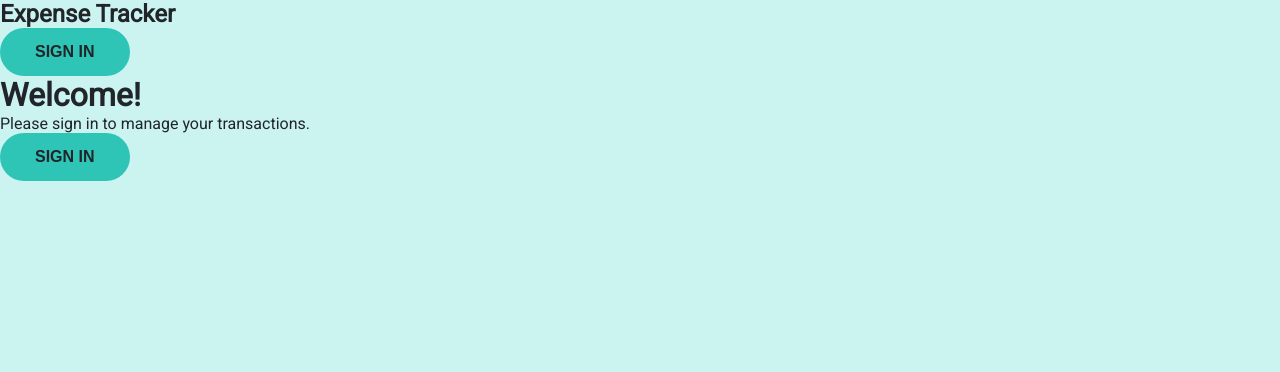
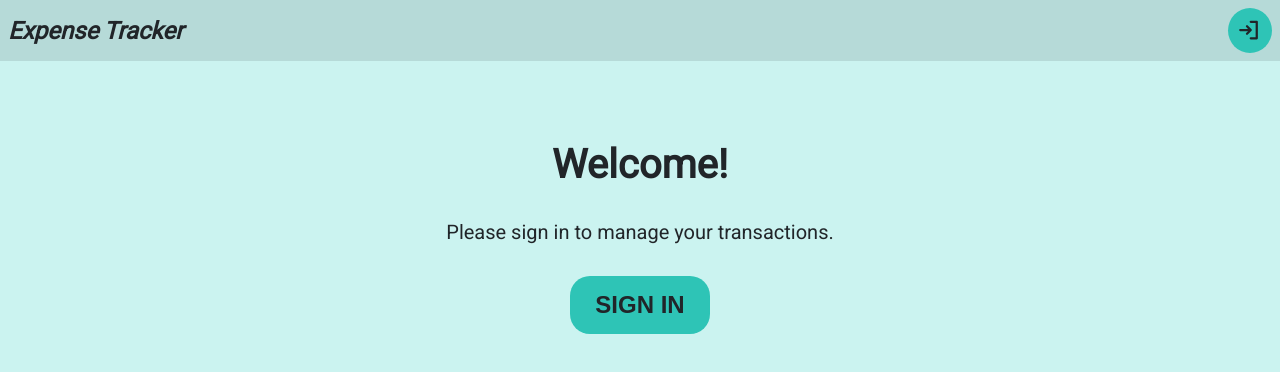
Before and after one commit to Dimterion/expense-tracker, a Next.js app: page / in a window 1280 px wide. Shown: the top 372 px of the page. Built offline with nearby package versions, Linux system fonts and the light colour scheme; no server answers.

Commit message:
add styling to header & guest component

```diff
--- a/app/globals.css
+++ b/app/globals.css
@@ -17,14 +17,57 @@ body {
   color: var(--secondary);
 }
 
+/* Header */
+
+nav {
+  display: flex;
+  justify-content: space-between;
+  align-items: center;
+  padding: 0.5rem;
+  background-color: rgba(0, 0, 0, 0.1);
+}
+
+h2 {
+  font-style: italic;
+}
+
 .btn {
-  padding: 15px 35px;
   border: none;
-  border-radius: 25px;
   background-color: var(--tertiary);
   color: var(--secondary);
-  font-size: 1rem;
+  cursor: pointer;
+}
+
+.btn:hover {
+  opacity: 0.9;
+}
+
+.btn-nav {
+  padding: 10px 10px 5px;
+  border-radius: 50%;
+  font-size: 1.5rem;
+}
+
+/* Guest component */
+
+.guest-section {
+  margin-top: 5rem;
+  text-align: center;
+}
+
+h1 {
+  font-size: 2.5rem;
+}
+
+.guest-paragraph {
+  margin: 2rem;
+  font-size: 1.25rem;
+}
+
+.btn-guest {
+  padding: 15px 25px;
+  border-radius: 20px;
+  font-size: 1.5rem;
   font-weight: bold;
   text-transform: uppercase;
-  cursor: pointer;
 }
--- a/components/Guest.tsx
+++ b/components/Guest.tsx
@@ -2,13 +2,15 @@ import { SignInButton } from "@clerk/nextjs";
 
 const Guest = () => {
   return (
-    <div>
+    <section className="guest-section">
       <h1>Welcome!</h1>
-      <p>Please sign in to manage your transactions.</p>
+      <p className="guest-paragraph">
+        Please sign in to manage your transactions.
+      </p>
       <SignInButton>
-        <button className="btn">Sign In</button>
+        <button className="btn btn-guest">Sign In</button>
       </SignInButton>
-    </div>
+    </section>
   );
 };
 
--- a/components/Header.tsx
+++ b/components/Header.tsx
@@ -1,4 +1,5 @@
 import { SignInButton, SignedIn, SignedOut, UserButton } from "@clerk/nextjs";
+import { PiSignInBold } from "react-icons/pi";
 import { checkUser } from "@/lib/checkUser";
 
 const Header = async () => {
@@ -6,19 +7,19 @@ const Header = async () => {
 
   return (
     <nav>
-      <div>
       <h2>Expense Tracker</h2>
-        <div>
+      <section>
         <SignedOut>
           <SignInButton>
-              <button className="btn">Sign In</button>
+            <button className="btn btn-nav">
+              <PiSignInBold />
+            </button>
           </SignInButton>
         </SignedOut>
         <SignedIn>
           <UserButton />
         </SignedIn>
-        </div>
-      </div>
+      </section>
     </nav>
   );
 };
--- a/package.json
+++ b/package.json
@@ -15,6 +15,7 @@
     "next": "14.2.4",
     "react": "^18",
     "react-dom": "^18",
+    "react-icons": "^5.2.1",
     "react-toastify": "^10.0.5"
   },
   "devDependencies": {
```
Also changed, not shown: 1 other file (tests, documents, lock files or other folders). Lines whose indentation alone changed are shown as unchanged.
